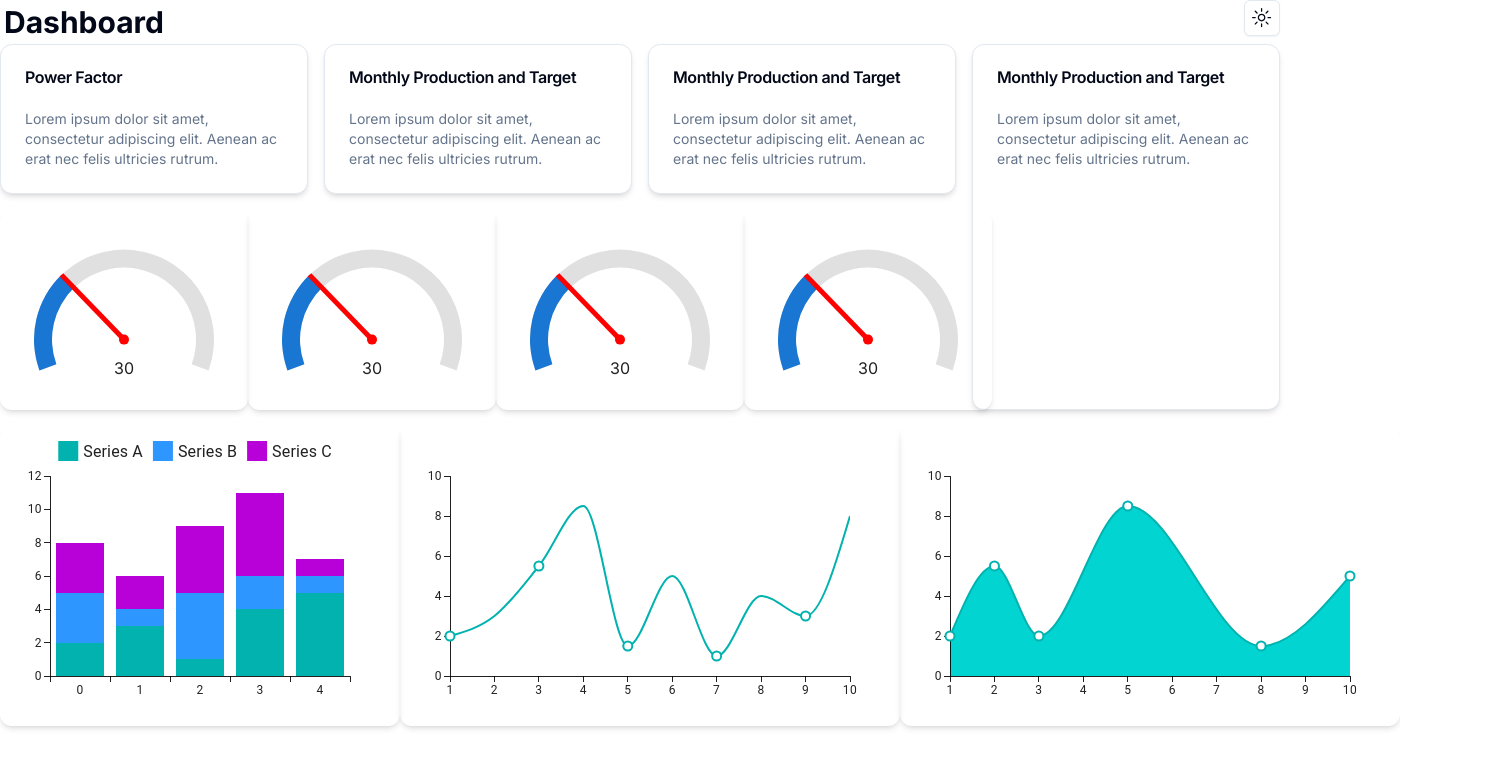
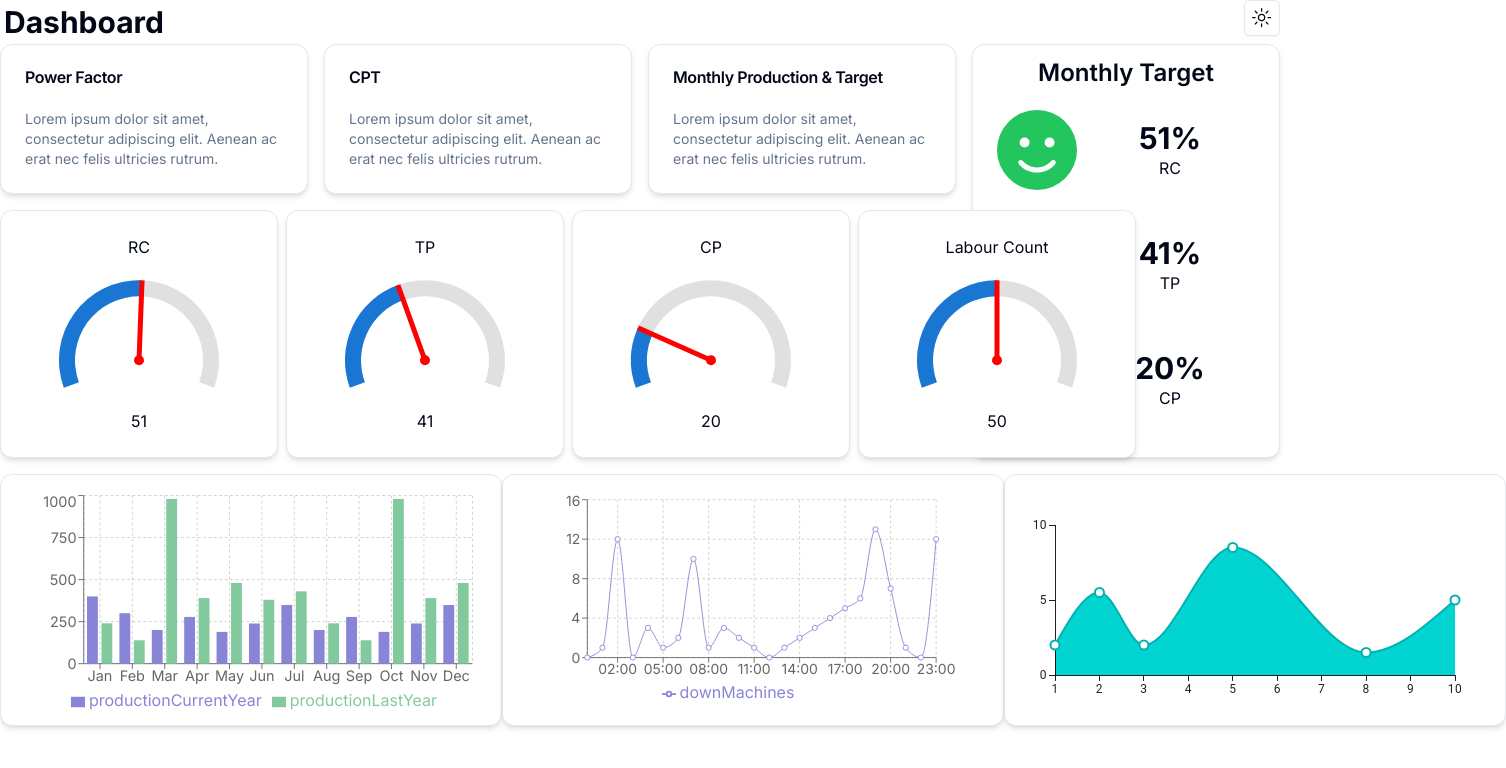
Before and after one commit to deelipsingh77/Metric-Dashboard---Frontend, a Next.js app: page /dashboard in a window 1280 px wide. Shown: the top 768 px of the page, 1506 px wide, since content can reach past the window. Built offline with nearby package versions, Linux system fonts and the light colour scheme.

Commit message:
Main Dashboard Done

```diff
--- a/package.json
+++ b/package.json
@@ -11,6 +11,9 @@
   "dependencies": {
     "@emotion/react": "^11.11.4",
     "@emotion/styled": "^11.11.5",
+    "@fortawesome/fontawesome-svg-core": "^6.5.2",
+    "@fortawesome/free-solid-svg-icons": "^6.5.2",
+    "@fortawesome/react-fontawesome": "^0.2.2",
     "@mui/material": "^5.15.21",
     "@mui/styled-engine-sc": "^6.0.0-alpha.18",
     "@mui/x-charts": "^7.8.0",
@@ -23,6 +26,7 @@
     "next-themes": "^0.3.0",
     "react": "^18",
     "react-dom": "^18",
+    "recharts": "^2.12.7",
     "styled-components": "^6.1.11",
     "tailwind-merge": "^2.3.0",
     "tailwindcss-animate": "^1.0.7"
--- a/src/app/dashboard/page.jsx
+++ b/src/app/dashboard/page.jsx
@@ -10,19 +10,10 @@ import {
 } from "@/components/ui/card";
 import { BarChart } from "@mui/x-charts/BarChart";
 import { LineChart } from "@mui/x-charts/LineChart";
-
-const seriesA = {
-  data: [2, 3, 1, 4, 5],
-  label: "Series A",
-};
-const seriesB = {
-  data: [3, 1, 4, 2, 1],
-  label: "Series B",
-};
-const seriesC = {
-  data: [3, 2, 4, 5, 1],
-  label: "Series C",
-};
+import Smileys from "@/components/Smileys";
+import { gauge, seriesA, seriesB, seriesC } from "@/utils/data";
+import DownTimeChart from "@/components/DownTimeChart";
+import BarGraph from "@/components/BarGraph";
 
 const Dashboard = () => {
   return (
@@ -32,7 +23,7 @@ const Dashboard = () => {
         <ModeToggle />
       </div>
       <section id="dashboard" className="grid grid-cols-4 gap-4">
-        <Card className="shadow-md">
+        <Card className="shadow-md dark:bg-slate-900">
           <CardHeader>
             <CardTitle>Power Factor</CardTitle>
           </CardHeader>
@@ -44,9 +35,9 @@ const Dashboard = () => {
           </CardContent>
         </Card>
 
-        <Card className="shadow-md">
+        <Card className="shadow-md dark:bg-slate-900">
           <CardHeader>
-            <CardTitle>Monthly Production and Target</CardTitle>
+            <CardTitle>CPT</CardTitle>
           </CardHeader>
           <CardContent>
             <CardDescription>
@@ -56,9 +47,9 @@ const Dashboard = () => {
           </CardContent>
         </Card>
 
-        <Card className="shadow-md">
+        <Card className="shadow-md dark:bg-slate-900">
           <CardHeader>
-            <CardTitle>Monthly Production and Target</CardTitle>
+            <CardTitle>Monthly Production & Target</CardTitle>
           </CardHeader>
           <CardContent>
             <CardDescription>
@@ -68,61 +59,74 @@ const Dashboard = () => {
           </CardContent>
         </Card>
 
-        <Card className="row-span-2 shadow-md">
-          <CardHeader>
-            <CardTitle>Monthly Production and Target</CardTitle>
-          </CardHeader>
-          <CardContent>
-            <CardDescription>
-              Lorem ipsum dolor sit amet, consectetur adipiscing elit. Aenean ac
-              erat nec felis ultricies rutrum.
-            </CardDescription>
+        <Card className="row-span-2 shadow-md flex flex-col dark:bg-slate-900">
+          <CardHeader className="p-0 text-center text-2xl font-semibold pt-3">Monthly Target</CardHeader>
+          <CardContent className="flex flex-col items-center justify-around h-full">
+            <div className="flex items-center gap-2 mt-2 w-full">
+              <Smileys value={gauge.rc} />
+              <div className="grow">
+                <h1 className="text-3xl font-bold text-center">{gauge.rc}%</h1>
+                <h2 className="text-center">RC</h2>
+              </div>
+            </div>
+            <div className="flex items-center gap-2 mt-2 w-full">
+              <Smileys value={gauge.tp} />
+              <div className="grow">
+                <h1 className="text-3xl font-bold text-center">{gauge.tp}%</h1>
+                <h2 className="text-center">TP</h2>
+              </div>
+            </div>
+            <div className="flex items-center gap-2 mt-2 w-full">
+              <Smileys value={gauge.cp} />
+              <div className="grow">
+                <h1 className="text-3xl font-bold text-center">{gauge.cp}%</h1>
+                <h2 className="text-center">CP</h2>
+              </div>
+            </div>
           </CardContent>
         </Card>
 
-        <div className="col-span-3 flex justify-evenly">
-          <div className="shadow-md rounded-xl px-6">
-            <MeterGauge value={30} />
-          </div>
-          <div className="shadow-md rounded-xl px-6">
-            <MeterGauge value={30} />
-          </div>
-          <div className="shadow-md rounded-xl px-6">
-            <MeterGauge value={30} />
-          </div>
-          <div className="shadow-md rounded-xl px-6">
-            <MeterGauge value={30} />
-          </div>
+        <div className="col-span-3 flex justify-evenly gap-2">
+          <Card className="shadow-md rounded-xl px-6 dark:bg-slate-900">
+            <CardHeader className="text-center pb-0">RC</CardHeader>
+            <CardContent>
+              <MeterGauge value={gauge.rc} />
+              <h1 className="text-center">{gauge.rc}</h1>
+            </CardContent>
+          </Card>
+          <Card className="shadow-md rounded-xl px-6 dark:bg-slate-900">
+            <CardHeader className="text-center pb-0">TP</CardHeader>
+            <CardContent>
+              <MeterGauge value={gauge.tp} />
+              <h1 className="text-center">{gauge.tp}</h1>
+            </CardContent>
+          </Card>
+          <Card className="shadow-md rounded-xl px-6 dark:bg-slate-900">
+            <CardHeader className="text-center pb-0">CP</CardHeader>
+            <CardContent>
+              <MeterGauge value={gauge.cp} />
+              <h1 className="text-center">{gauge.cp}</h1>
+            </CardContent>
+          </Card>
+          <Card className="shadow-md rounded-xl px-6 dark:bg-slate-900">
+            <CardHeader className="text-center pb-0">Labour Count</CardHeader>
+            <CardContent>
+              <MeterGauge value={gauge.labourCount} />
+              <h1 className="text-center">{gauge.labourCount}</h1>
+            </CardContent>
+          </Card>
         </div>
 
         <div id="last-row" className="flex justify-evenly col-span-4">
-          <div className="shadow-md rounded-xl">
-            <BarChart
-              width={400}
-              height={300}
-              series={[
-                { ...seriesA, stack: "total" },
-                { ...seriesB, stack: "total" },
-                { ...seriesC, stack: "total" },
-              ]}
-            />
-          </div>
+          <Card className="shadow-md rounded-xl flex justify-center dark:bg-slate-900">
+            <BarGraph />
+          </Card>
 
-          <div className="shadow-md rounded-xl">
-            <LineChart
-              xAxis={[{ data: [1, 2, 3, 4, 5, 6, 7, 8, 9, 10] }]}
-              series={[
-                {
-                  data: [2, 3, 5.5, 8.5, 1.5, 5, 1, 4, 3, 8],
-                  showMark: ({ index }) => index % 2 === 0,
-                },
-              ]}
-              width={500}
-              height={300}
-            />
-          </div>
+          <Card className="shadow-md rounded-xl flex justify-center dark:bg-slate-900">
+            <DownTimeChart />
+          </Card>
 
-          <div className="shadow-md rounded-xl">
+          <Card className="shadow-md rounded-xl dark:bg-slate-900">
             <LineChart
               xAxis={[{ data: [1, 2, 3, 5, 8, 10] }]}
               series={[
@@ -132,9 +136,9 @@ const Dashboard = () => {
                 },
               ]}
               width={500}
-              height={300}
+              height={250}
             />
-          </div>
+          </Card>
         </div>
       </section>
     </main>
--- /dev/null
+++ b/src/components/BarGraph.jsx
@@ -0,0 +1,41 @@
+import {
+  Bar,
+  BarChart,
+  CartesianGrid,
+  Legend,
+  ResponsiveContainer,
+  Tooltip,
+  XAxis,
+  YAxis,
+} from "recharts";
+import { monthlyProductionData } from "@/utils/data";
+
+const CustomTooltip = ({ active, payload, label }) => {
+  if (active && payload && payload.length) {
+    return (
+      <div className="custom-tooltip dark:bg-slate-700 dark:shadow-xl bg-white shadow-2xl p-4 rounded-2xl">
+        <p className="label dark:text-white text-black">{`Month: ${label}`}</p>
+        <p className="desc dark:text-white text-black">{`Production: ${payload[0].value}`}</p>
+      </div>
+    );
+  }
+
+  return null;
+};
+
+const BarGraph = () => {
+  return (
+    <ResponsiveContainer width={500} height={250} className="p-2 pt-4">
+      <BarChart data={monthlyProductionData}>
+        <CartesianGrid strokeDasharray="3 3" />
+        <XAxis dataKey="month" />
+        <YAxis />
+        <Tooltip content={<CustomTooltip />} />
+        <Legend />
+        <Bar dataKey="productionCurrentYear" fill="#8884d8" />
+        <Bar dataKey="productionLastYear" fill="#82ca9d" />
+      </BarChart>
+    </ResponsiveContainer>
+  );
+};
+export default BarGraph;
--- /dev/null
+++ b/src/components/DownTimeChart.jsx
@@ -0,0 +1,46 @@
+// import { LineChart } from "@mui/x-charts"
+
+import {
+  CartesianGrid,
+  Legend,
+  Line,
+  LineChart,
+  ResponsiveContainer,
+  Tooltip,
+  XAxis,
+  YAxis,
+} from "recharts";
+
+import { data } from "@/utils/data";
+
+const CustomTooltip = ({ active, payload, label }) => {
+  if (active && payload && payload.length) {
+    return (
+      <div className="custom-tooltip dark:bg-slate-700 dark:shadow-xl bg-white shadow-2xl p-4 rounded-2xl">
+        <p className="label dark:text-white text-black">{`Time: ${label}`}</p>
+        <p className="desc dark:text-white text-black">{`Down Machines: ${payload[0].value}`}</p>
+      </div>
+    );
+  }
+
+  return null;
+};
+
+const DownTimeChart = () => {
+  return (
+    <ResponsiveContainer width={500} height={250} className="py-4">
+      <LineChart
+        data={data}
+        margin={{ top: 10, right: 40, left: 0, bottom: 5 }}
+      >
+        <CartesianGrid strokeDasharray="3 3" />
+        <XAxis dataKey="time" />
+        <YAxis />
+        <Tooltip content={<CustomTooltip />} />
+        <Legend />
+        <Line type="monotone" dataKey="downMachines" stroke="#8884d8" />
+      </LineChart>
+    </ResponsiveContainer>
+  );
+};
+export default DownTimeChart;
--- a/src/components/MeterGauge.jsx
+++ b/src/components/MeterGauge.jsx
@@ -1,5 +1,4 @@
-"use client";
-
+import React from "react";
 import {
   GaugeContainer,
   GaugeValueArc,
@@ -19,6 +18,8 @@ function GaugePointer({ value }) {
     x: cx + outerRadius * Math.sin(valueAngle),
     y: cy - outerRadius * Math.cos(valueAngle),
   };
+
+
   return (
     <g>
       <circle cx={cx} cy={cy} r={5} fill="red" />
@@ -27,16 +28,6 @@ function GaugePointer({ value }) {
         stroke="red"
         strokeWidth={5}
       />
-      <text
-        x={cx}
-        y={cy + 30}
-        fill="white"
-        fontSize="16"
-        textAnchor="middle"
-        dy=".3em"
-      >
-        {value}
-      </text>
     </g>
   );
 }
@@ -44,15 +35,18 @@ function GaugePointer({ value }) {
 export default function MeterGauge({ value }) {
   return (
     <GaugeContainer
-      width={200}
-      height={200}
+      width={180}
+      height={150}
       startAngle={-110}
       endAngle={110}
       value={value}
+      valueMax={100}
+      valueMin={0}
+      // backgroundColor={containerBackgroundColor}
     >
       <GaugeReferenceArc />
-      <GaugeValueArc/>
-      <GaugePointer value={value}/>
+      <GaugeValueArc />
+      <GaugePointer value={value} />
     </GaugeContainer>
   );
 }
--- /dev/null
+++ b/src/components/Smileys.jsx
@@ -0,0 +1,12 @@
+import { FontAwesomeIcon } from "@fortawesome/react-fontawesome";
+import { faFaceAngry, faSadTear, faSmile } from "@fortawesome/free-solid-svg-icons";
+
+const Smileys = ({ value }) => {
+  return (
+    <FontAwesomeIcon
+        icon={value >= 50 ? faSmile : (value > 30 ? faFaceAngry : faSadTear)}
+        className={`h-20 w-20 ${value >= 50 ? "text-green-500" : (value > 30 ? "text-yellow-500" : "text-red-500")}`}
+    />
+  )
+}
+export default Smileys
--- /dev/null
+++ b/src/utils/data.js
@@ -0,0 +1,65 @@
+const seriesA = {
+  data: [2, 3, 1, 4, 5],
+  label: "Series A",
+};
+const seriesB = {
+  data: [3, 1, 4, 2, 1],
+  label: "Series B",
+};
+const seriesC = {
+  data: [3, 2, 4, 5, 1],
+  label: "Series C",
+};
+
+const gauge = {
+  rc: 51,
+  tp: 41,
+  cp: 20,
+  labourCount: 50,
+};
+
+const data = [
+  {time: "00:00",downMachines: 0},
+  {time: "01:00",downMachines: 1},
+  { time: "02:00", downMachines: 12 },
+  { time: "03:00", downMachines: 0 },
+  { time: "04:00", downMachines: 3 },
+  { time: "05:00", downMachines: 1 },
+  { time: "06:00", downMachines: 2 },
+  { time: "07:00", downMachines: 10 },
+  { time: "08:00", downMachines: 1 },
+  { time: "09:00", downMachines: 3 },
+  { time: "10:00", downMachines: 2 },
+  { time: "11:00", downMachines: 1 },
+  { time: "12:00", downMachines: 0 },
+  { time: "13:00", downMachines: 1 },
+  { time: "14:00", downMachines: 2 },
+  { time: "15:00", downMachines: 3 },
+  { time: "16:00", downMachines: 4 },
+  { time: "17:00", downMachines: 5 },
+  { time: "18:00", downMachines: 6 },
+  { time: "19:00", downMachines: 13 },
+  { time: "20:00", downMachines: 7 },
+  { time: "21:00", downMachines: 1 },
+  { time: "22:00", downMachines: 0 },
+  { time: "23:00", downMachines: 12 },
+];
+
+
+const monthlyProductionData = [
+  {month: "Jan", productionCurrentYear: 400, productionLastYear: 240},
+  {month: "Feb", productionCurrentYear: 300, productionLastYear: 139},
+  {month: "Mar", productionCurrentYear: 200, productionLastYear: 980},
+  {month: "Apr", productionCurrentYear: 278, productionLastYear: 390},
+  {month: "May", productionCurrentYear: 189, productionLastYear: 480},
+  {month: "Jun", productionCurrentYear: 239, productionLastYear: 380},
+  {month: "Jul", productionCurrentYear: 349, productionLastYear: 430},
+  {month: "Aug", productionCurrentYear: 200, productionLastYear: 240},
+  {month: "Sep", productionCurrentYear: 278, productionLastYear: 139},
+  {month: "Oct", productionCurrentYear: 189, productionLastYear: 980},
+  {month: "Nov", productionCurrentYear: 239, productionLastYear: 390},
+  {month: "Dec", productionCurrentYear: 349, productionLastYear: 480},
+];
+
+
+export { seriesA, seriesB, seriesC, gauge, data, monthlyProductionData };
```
Also changed, not shown: 1 other file (tests, documents, lock files or other folders).
